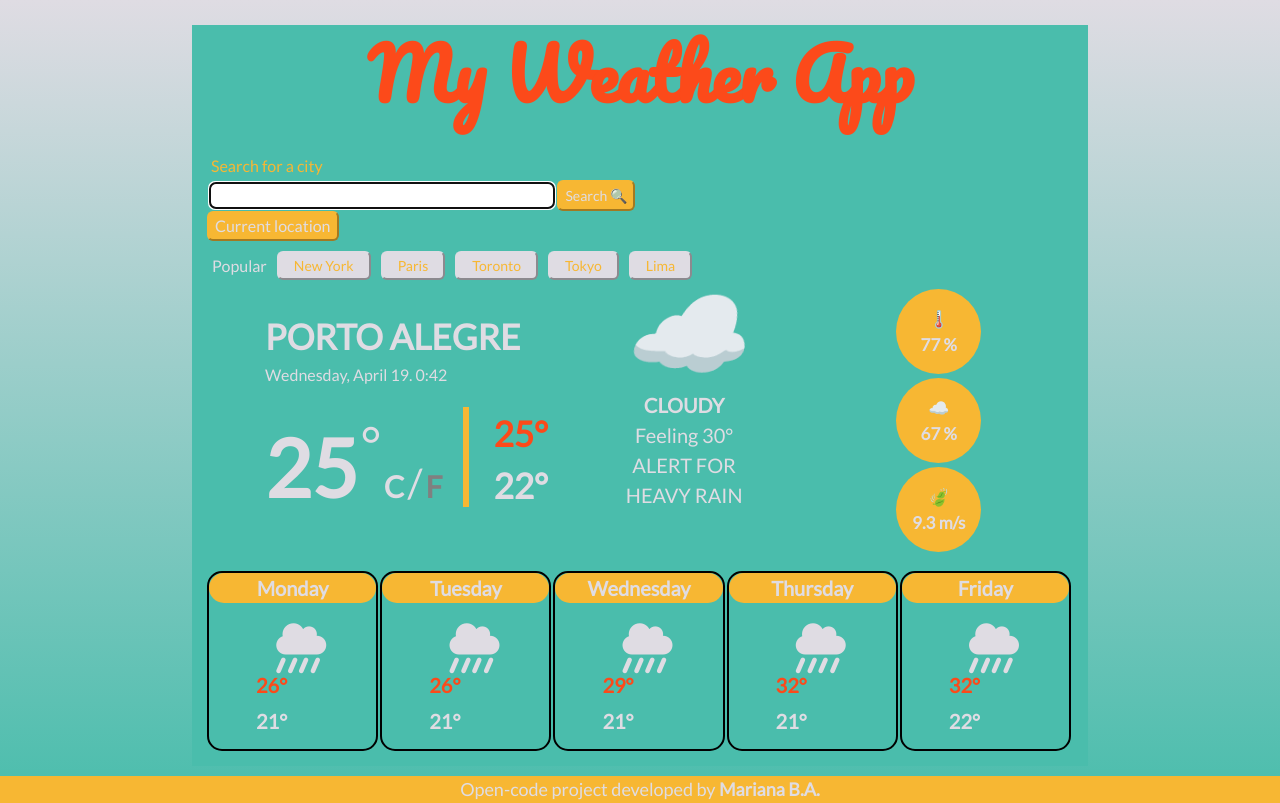
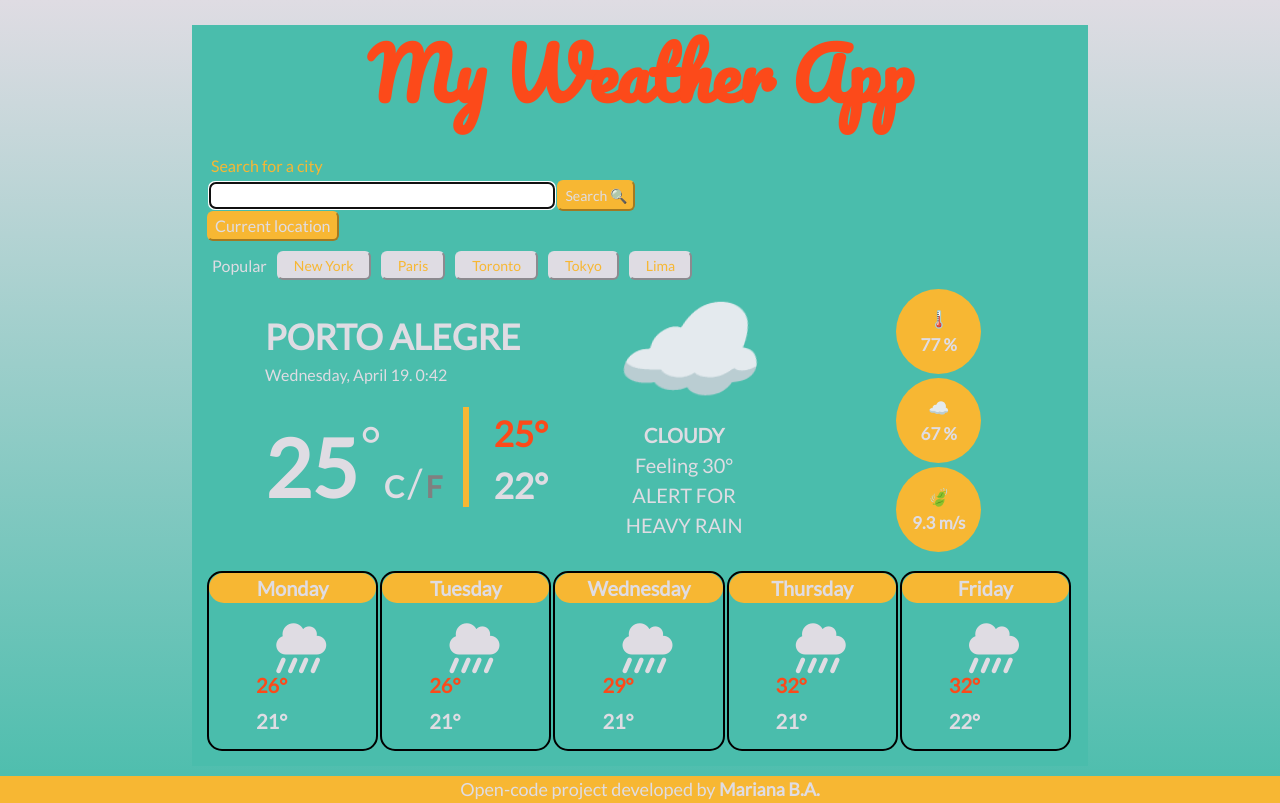
Before and after one commit to eme-digital-content/weather-app-local-basic, a website built with Parcel: page index.html in a window 1280 px wide. Built offline with nearby package versions, Linux system fonts and the light colour scheme.

Commit message:
revert-test-icon

```diff
--- a/src/styles.css
+++ b/src/styles.css
@@ -204,7 +204,7 @@ form {
 }
 
 .weather-icon {
-  font-size: 100px;
+  font-size: 120px;
   text-align: center;
   padding-bottom: 0px;
   margin-bottom: -5px;
```
